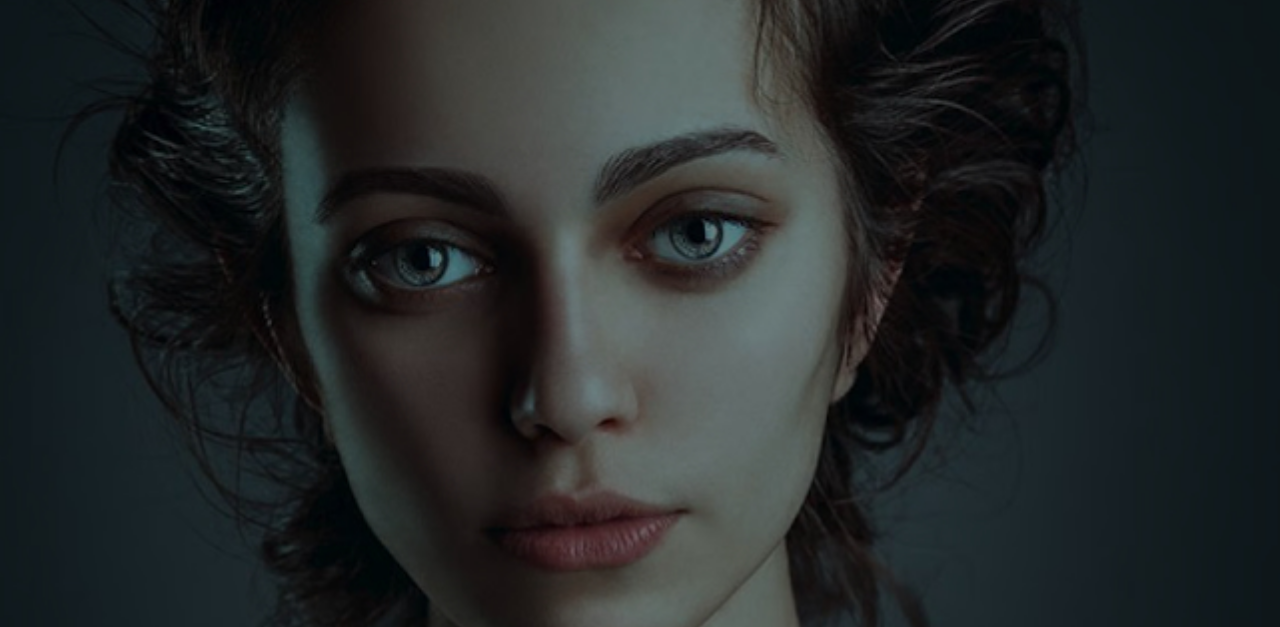
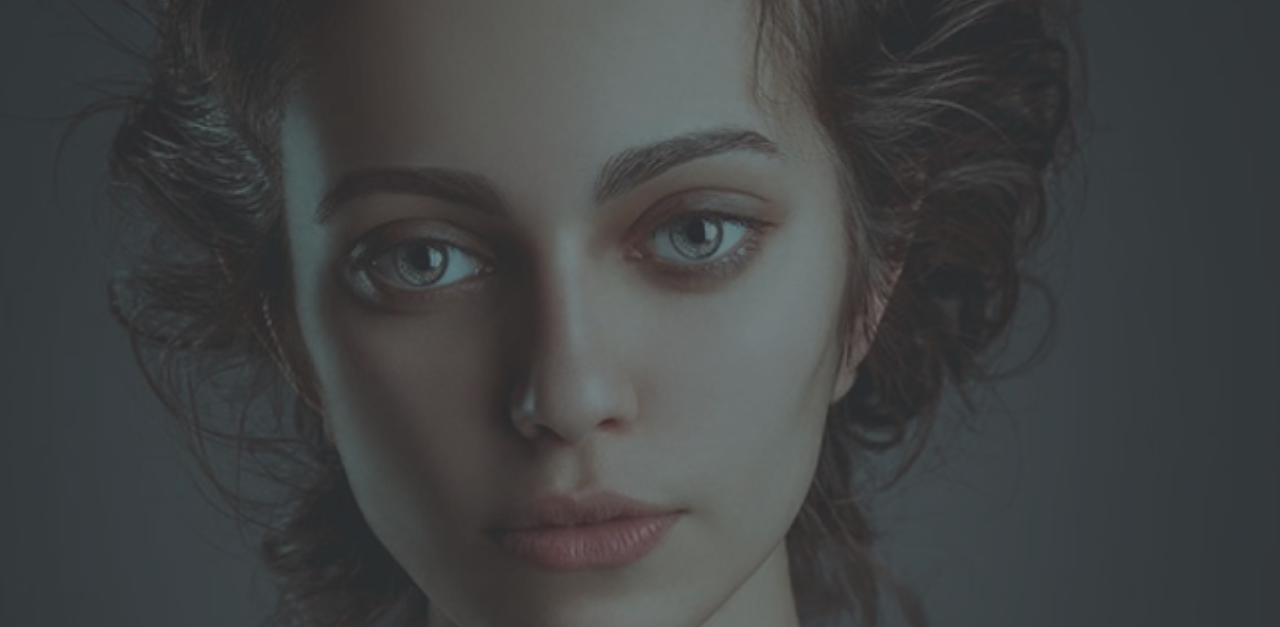
Before and after one commit to yvonnendutaw/Jordan, a plain HTML site: page index.html in a window 1280 px wide. Shown: the part 173-800 px from the top of the page. Drawn offline with Linux system fonts and the light colour scheme.

Commit message:
added overlay

```diff
--- a/css/app.css
+++ b/css/app.css
@@ -2,6 +2,7 @@ body {
     background-image: url(../assets/bg.jpg);
     width: 100%;
     background-size: cover;
+    position: relative;
 }
 .large-12 {}
 .header {
@@ -13,3 +14,13 @@ body {
     font-weight: 800;
     background-color: #292B35;
 }
+.overlay {
+    position: absolute;
+    top: 0;
+    left: 0;
+    width: 100%;
+    height: 100%;
+    z-index: 10;
+    background-color: rgba(129, 124, 124, 0.32);
+    /*dim the background*/
+}
--- a/index.html
+++ b/index.html
@@ -13,9 +13,12 @@
 <body>
     <div class="row" id="container">
         <div class="large-12 columns">
+            <div class="overlay">
                 <div class="header">
                     <h1>Jordan</h1>
                 </div>
+
+
             </div>
         </div>
         <script src="js/vendor/jquery.js"></script>
```
Lines whose indentation alone changed are shown as unchanged.
